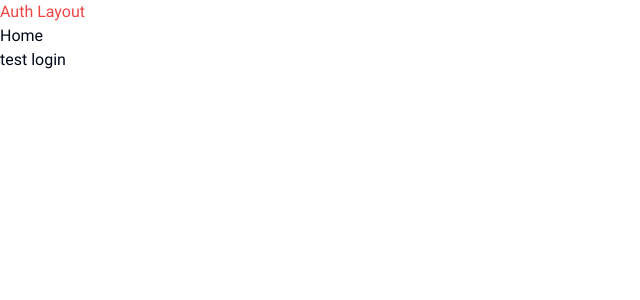
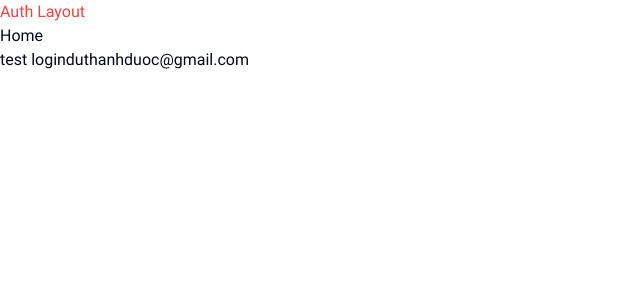
Before and after one commit to HaThiMyChi/NEXTJS, a Next.js app in the folder client-nextjs/: page /login in a window 1280 px wide. Shown: the top 300 px of the page, without its empty margins (0-640 px from the left). Built offline with nearby package versions, Linux system fonts and the light colour scheme.

Commit message:
Cần biết về Client Component trong Next.js

```diff
--- a/client-nextjs/src/app/(auth)/login/page.tsx
+++ b/client-nextjs/src/app/(auth)/login/page.tsx
@@ -1,5 +1,14 @@
-import React from "react";
+"use client";
+
+import React, { useState } from "react";
 
 export default function loginPage() {
-  return <div>test login</div>;
+  const [email, setEmail] = useState("duthanhduoc@gmail.com");
+
+  return (
+    <div>
+      test login
+      {email}
+    </div>
+  );
 }
```
Also changed, not shown: 2 other files (tests, documents, lock files or other folders).
